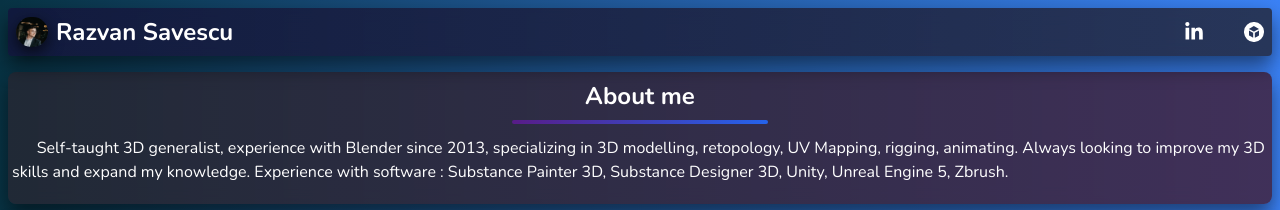
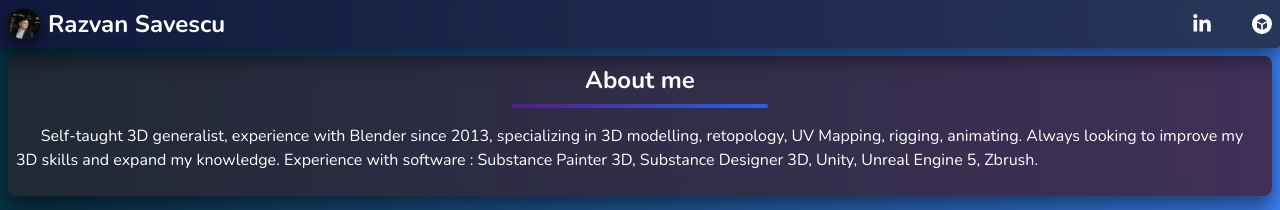
Before and after one commit to RazvanSavescuPortfolio/RazvanSavescuPortfolio.github.io, a website: page index.html in a window 1280 px wide. Shown: the top 210 px of the page. Drawn offline with nearby package versions, Linux system fonts and the light colour scheme; a web font is replaced by a local one.

Commit message:
other fixes

```diff
--- a/index.html
+++ b/index.html
@@ -10,7 +10,7 @@
 <body class="bg-gradient-to-r from-cyan-950 to-blue-500 font-nunito">
     <div class="grid">
       <!-- navbar -->
-      <nav class="p-2 sticky bg-gradient-to-r from-fnav to-tnav backdrop-blur row-span-2 top-0 shadow-[0_10px_20px_0_rgba(0,0,0,0.5)] z-10 rounded m-2">
+      <nav class="p-2 sticky bg-gradient-to-r from-fnav to-tnav backdrop-blur row-span-2 top-0 shadow-[0_10px_20px_0_rgba(0,0,0,0.5)] z-10 rounded-b">
 
           <div class="container mx-auto flex items-center justify-between">
               <!-- profile -->
@@ -66,7 +66,7 @@
 
           <h1 class="text-white font-bold flex justify-center pt-2 text-2xl">About me</h1>
           <hr class="w-64 h-1 mx-auto my-2 border-0 rounded md:my-2 bg-gradient-to-r from-purple-900 to-blue-600">
-          <p class="text-white flex justify-center p-1">&nbsp;&nbsp;&nbsp;&nbsp;&nbsp;
+          <p class="text-white flex justify-center p-2">&nbsp;&nbsp;&nbsp;&nbsp;&nbsp;
             Self-taught 3D generalist, experience with Blender since 2013, specializing in 3D modelling, retopology, UV Mapping, rigging, animating.
           Always looking to improve my 3D skills and expand my knowledge. Experience with software : Substance Painter 3D, Substance Designer 3D, Unity, Unreal Engine 5, Zbrush.</p>
 
@@ -98,7 +98,7 @@
         <div class="bg-gradient-to-r from-from to-to backdrop-blur shadow-[0_10px_20px_0_rgba(0,0,0,0.5)] rounded-lg m-2 z-0">
 
           <h1 class="text-white font-bold flex justify-center pt-2 text-2xl">Bachelors project</h1>
-          <p class="text-white flex justify-center p-1">3D Metroidvania game concept made with Blender, Unreal Engine 5, Substance Painter, Krita</p>
+          <p class="text-white flex justify-center p-2">3D Metroidvania game concept made with Blender, Unreal Engine 5, Substance Painter, Krita</p>
           <hr class="w-64 h-1 mx-auto my-2 border-0 rounded md:my-2 bg-gradient-to-r from-purple-900 to-blue-600">
 
           <div class="lg:columns-3 md:columns-2 sm;columns-1 p-2 space-y-4 ">
```
Also changed, not shown: src/output.css.
